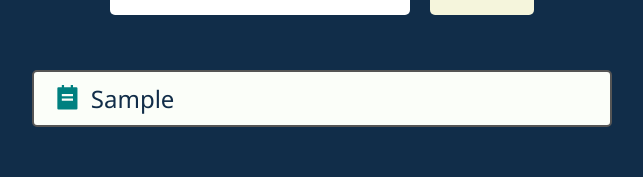
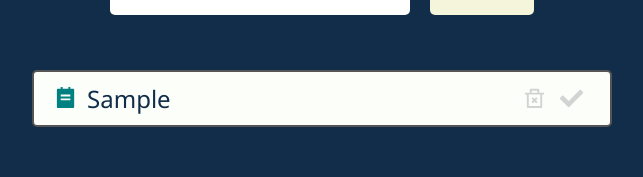
Before and after one commit to VolodymyrMamaevsky/ToDo, a React (Create React App) app: page / in a window 1280 px wide. Both pictures are taken after typing "Sample" into the empty fields and a click on the button "Submit". Shown: the part 123-300 px from the top of the page, without its empty margins (318-961 px from the left). Built offline with nearby package versions, Linux system fonts and the light colour scheme.

Commit message:
feat: add toggle in App.js

```diff
--- a/src/App.js
+++ b/src/App.js
@@ -20,11 +20,25 @@
 		setTodos(todos.filter((todo) => todo.id !== id));
 	};
 
+	const toggleTodoHandler = (id) => {
+		setTodos(
+			todos.map((todo) =>
+				todo.id === id
+					? { ...todo, isCompleted: !todo.isCompleted }
+					: { ...todo }
+			)
+		);
+	};
+
 	return (
 		<div className="App">
 			<h1>Todo App</h1>
 			<TodoForm addTodo={addTodoHandler} />
-			<TodoList todos={todos} deleteTodo={deleteTodoHandler} />
+			<TodoList
+				todos={todos}
+				deleteTodo={deleteTodoHandler}
+				toggleTodo={toggleTodoHandler}
+			/>
 		</div>
 	);
 }
--- a/src/components/Todos/Todo.js
+++ b/src/components/Todos/Todo.js
@@ -1,11 +1,20 @@
-import { RiTodoFill } from 'react-icons/ri';
+import { RiDeleteBin2Line, RiTodoFill } from 'react-icons/ri';
+import { FaCheck } from 'react-icons/fa';
 import styles from './Todo.module.css';
 
-function Todo({ todo, index, deleteTodo }) {
+function Todo({ todo, deleteTodo, toggleTodo }) {
 	return (
-		<div className={styles.todo} onDoubleClick={() => deleteTodo(todo.id)}>
+		<div className={styles.todo}>
 			<RiTodoFill className={styles.todoIcon} />
 			<div className={styles.todoText}>{todo.text}</div>
+			<RiDeleteBin2Line
+				className={styles.deleteIcon}
+				onClick={() => deleteTodo(todo.id)}
+			/>
+			<FaCheck
+				className={styles.checkIcon}
+				onClick={() => toggleTodo(todo.id)}
+			/>
 		</div>
 	);
 }
--- a/src/components/Todos/Todo.module.css
+++ b/src/components/Todos/Todo.module.css
@@ -8,7 +8,6 @@
 	border: 2px solid #555;
 	color: #112d49;
 	background-color: #fbfef9;
-	user-select: none;
 }
 
 .todoText {
@@ -21,3 +20,38 @@
 	margin-right: 10px;
 	color: teal;
 }
+
+.completedTodo {
+	background-color: unset;
+	border-color: gray;
+	color: gray;
+}
+
+.todo.completedTodo .todoIcon,
+.todo.completedTodo .checkIcon,
+.todo.completedTodo .deleteIcon {
+	color: gray;
+}
+
+.checkIcon,
+.deleteIcon {
+	cursor: pointer;
+	color: lightgrey;
+	padding: 0 7px;
+	font-size: 1.8rem;
+	transition: transform 0.3s;
+}
+
+.checkIcon:hover,
+.deleteIcon:hover {
+	cursor: pointer;
+	transform: scale(1.3);
+}
+
+.checkIcon:hover {
+	color: green;
+}
+
+.deleteIcon:hover {
+	color: red;
+}
--- a/src/components/Todos/TodoList.js
+++ b/src/components/Todos/TodoList.js
@@ -1,12 +1,17 @@
 import Todo from './Todo';
 import styles from './TodoList.module.css';
 
-function TodoList({ todos, deleteTodo }) {
+function TodoList({ todos, deleteTodo, toggleTodo }) {
 	return (
 		<div className={styles.todoListContainer}>
 			{!todos.length && <h2>Todo list is empty</h2>}
 			{todos.map((todo) => (
-				<Todo key={todo.id} todo={todo} deleteTodo={deleteTodo} />
+				<Todo
+					key={todo.id}
+					todo={todo}
+					deleteTodo={deleteTodo}
+					toggleTodo={toggleTodo}
+				/>
 			))}
 		</div>
 	);
```
Also changed, not shown: 1 other file (tests, documents, lock files or other folders).
